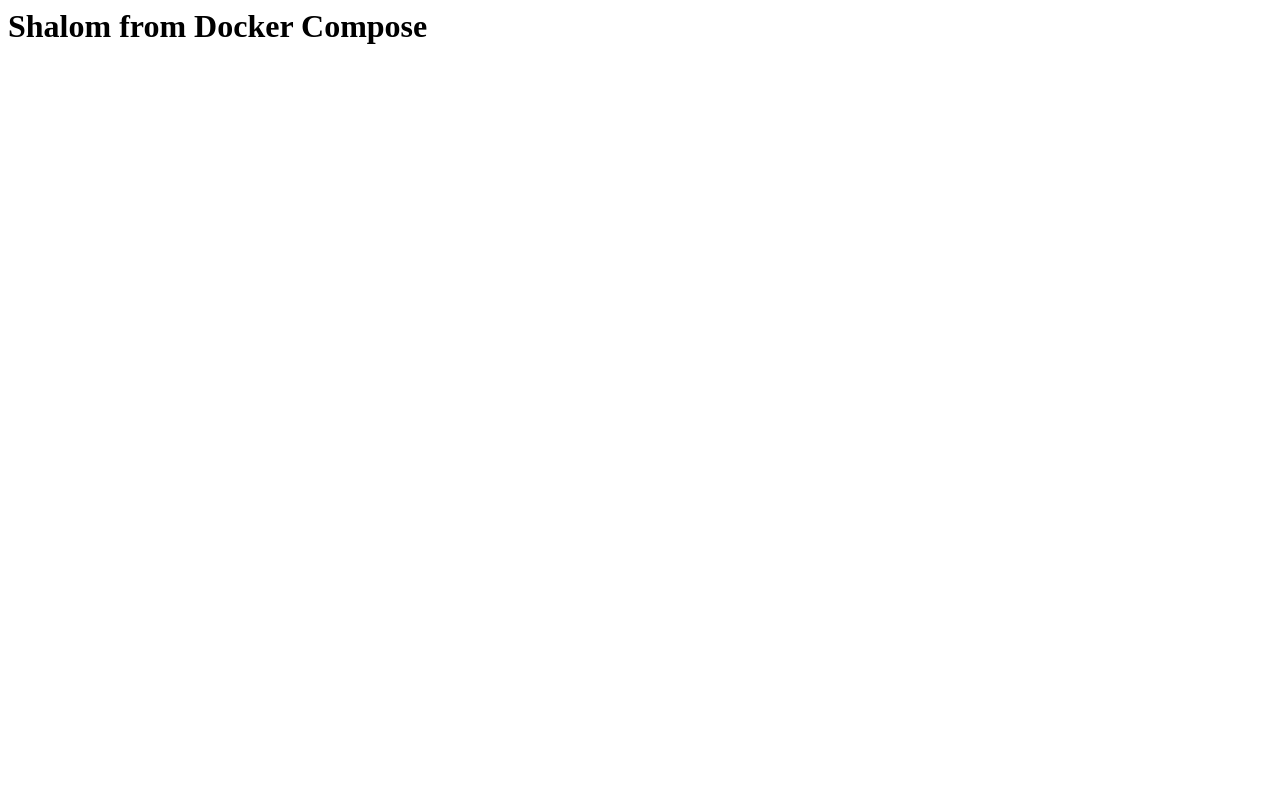
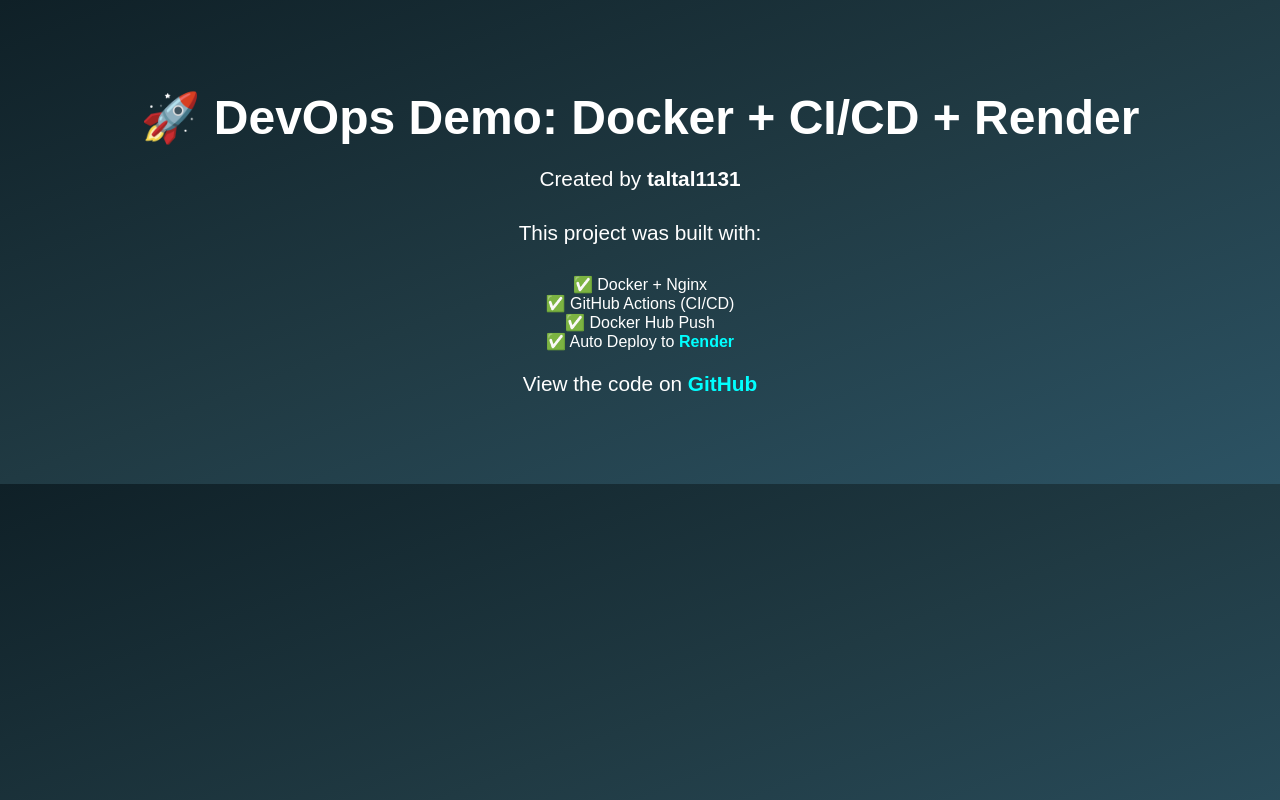
Before and after one commit to taltal1131/docker-devops-demo, a plain HTML site: page web/index.html in a window 1280 px wide. Drawn offline with Linux system fonts and the light colour scheme.

Commit message:
Update index.html
update index.html with personal DevOps landing page

```diff
--- a/web/index.html
+++ b/web/index.html
@@ -1 +1,47 @@
-<h1>Shalom from Docker Compose</h1>
+<!DOCTYPE html>
+<html lang="en">
+<head>
+  <meta charset="UTF-8" />
+  <meta name="viewport" content="width=device-width, initial-scale=1.0"/>
+  <title>DevOps by taltal1131</title>
+  <style>
+    body {
+      font-family: Arial, sans-serif;
+      background: linear-gradient(to bottom right, #0f2027, #203a43, #2c5364);
+      color: #fff;
+      text-align: center;
+      padding: 50px;
+    }
+    h1 {
+      font-size: 3rem;
+      margin-bottom: 20px;
+    }
+    p {
+      font-size: 1.3rem;
+      margin-bottom: 30px;
+    }
+    a {
+      color: #00ffff;
+      text-decoration: none;
+      font-weight: bold;
+    }
+    a:hover {
+      text-decoration: underline;
+    }
+  </style>
+</head>
+<body>
+  <h1>🚀 DevOps Demo: Docker + CI/CD + Render</h1>
+  <p>Created by <strong>taltal1131</strong></p>
+  <p>This project was built with:</p>
+  <ul style="list-style: none; padding: 0;">
+    <li>✅ Docker + Nginx</li>
+    <li>✅ GitHub Actions (CI/CD)</li>
+    <li>✅ Docker Hub Push</li>
+    <li>✅ Auto Deploy to <a href="https://render.com" target="_blank">Render</a></li>
+  </ul>
+  <p>
+    View the code on <a href="https://github.com/taltal1131/docker-devops-demo" target="_blank">GitHub</a>
+  </p>
+</body>
+</html>
```
